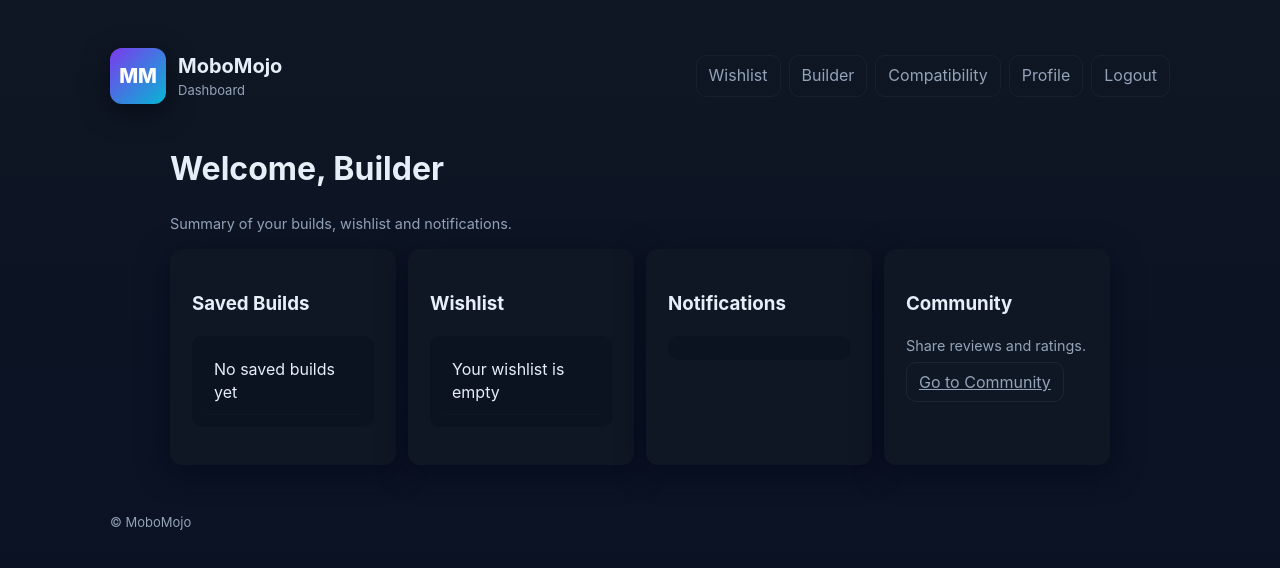
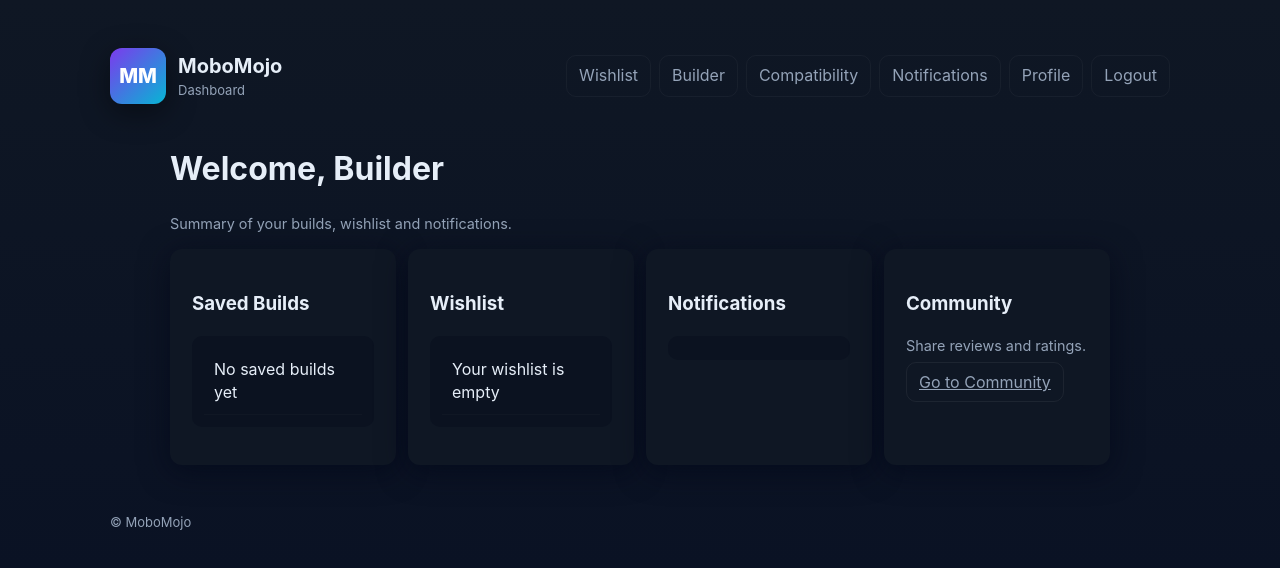
Before and after one commit to agsiangio/HCI-2-MoboMojo-Project, a plain HTML site: page dashboard.html in a window 1280 px wide. Drawn offline with Linux system fonts and the light colour scheme.

Commit message:
Update dashboard.html

```diff
--- a/dashboard.html
+++ b/dashboard.html
@@ -15,6 +15,7 @@
           <li><a href="wishlist.html">Wishlist</a></li>
           <li><a href="builder.html">Builder</a></li>
           <li><a href="compatibility.html">Compatibility</a></li>
+          <li><a href="notifications.html">Notifications</a></li>
           <li><a href="profile.html">Profile</a></li>
           <li><a href="#" id="logoutBtn">Logout</a></li>
         </ul>
```
